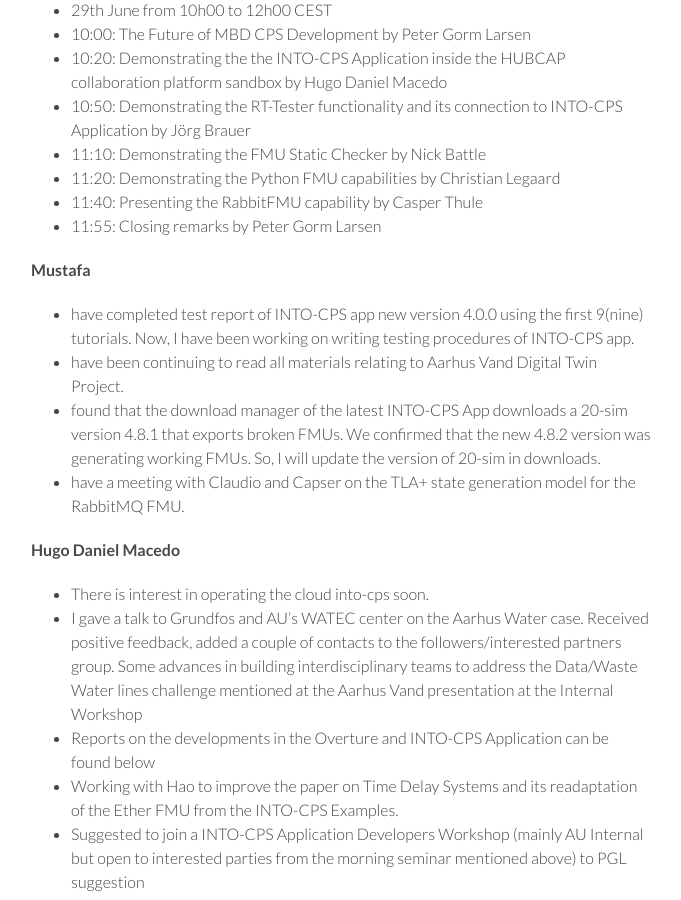
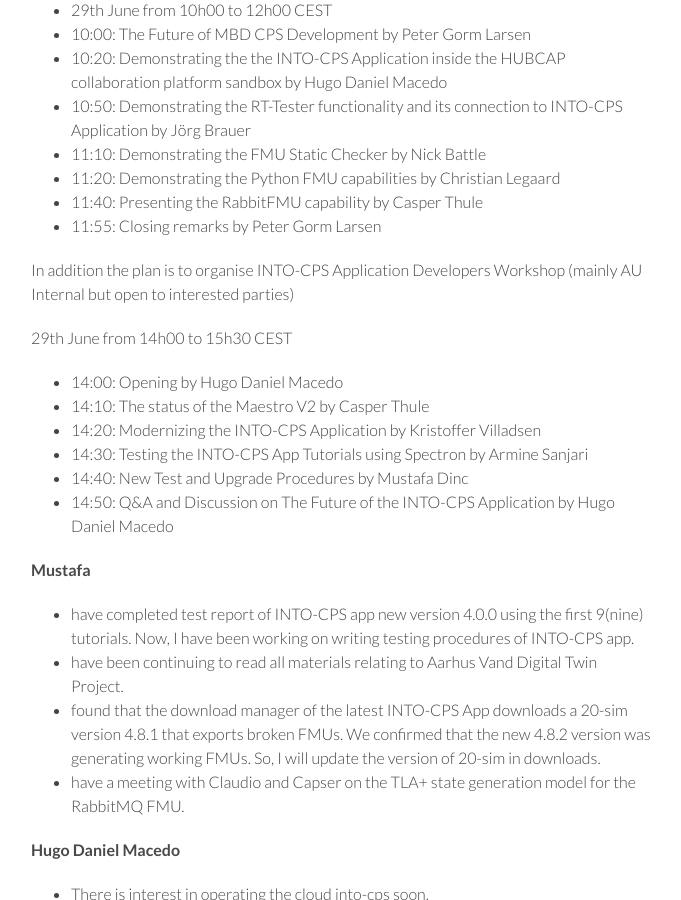
Before and after one commit to digitaltwincentre/digitaltwincentre.github.io, a Jekyll site: the page built from _biweeklies/Biweekly-18.md, in a window 1280 px wide and 900 px high, scrolled down 1155 px. Shown: the whole window, without its empty margins (419-1100 px from the left). Built offline with Jekyll 4.4.1, drawn with Linux system fonts in a browser that asks for light colours; nearby versions of some CDN libraries.

Commit message:
Update Biweekly-18.md

```diff
--- a/_biweeklies/Biweekly-18.md
+++ b/_biweeklies/Biweekly-18.md
@@ -46,6 +46,18 @@ date: 20 May 2020, 1030 CEST
 * 11:20: Demonstrating the Python FMU capabilities by Christian Legaard
 * 11:40: Presenting the RabbitFMU capability by Casper Thule
 * 11:55: Closing remarks by Peter Gorm Larsen
+
+In addition the plan is to organise INTO-CPS Application Developers Workshop (mainly AU Internal but open to interested parties)
+
+29th June from 14h00 to 15h30 CEST
+
+* 14:00: Opening by Hugo Daniel Macedo
+* 14:10: The status of the Maestro V2 by Casper Thule
+* 14:20: Modernizing the INTO-CPS Application by Kristoffer Villadsen
+* 14:30: Testing the INTO-CPS App Tutorials using Spectron by Armine Sanjari
+* 14:40: New Test and Upgrade Procedures by Mustafa Dinc
+* 14:50: Q&A and Discussion on The Future of the INTO-CPS Application by Hugo Daniel Macedo
+
 
 #### Mustafa
 * have completed test report of INTO-CPS app new version 4.0.0 using the first 9(nine) tutorials. Now, I have been working on
```
